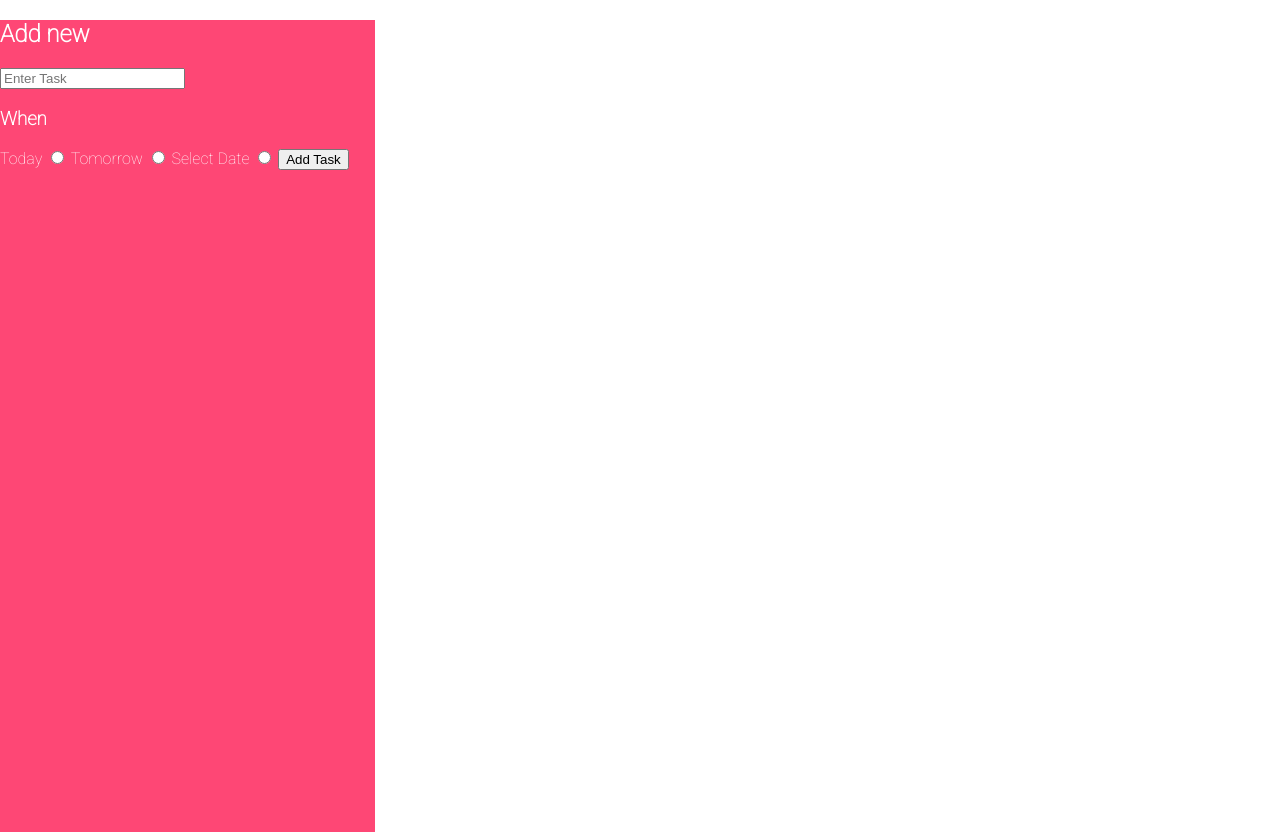
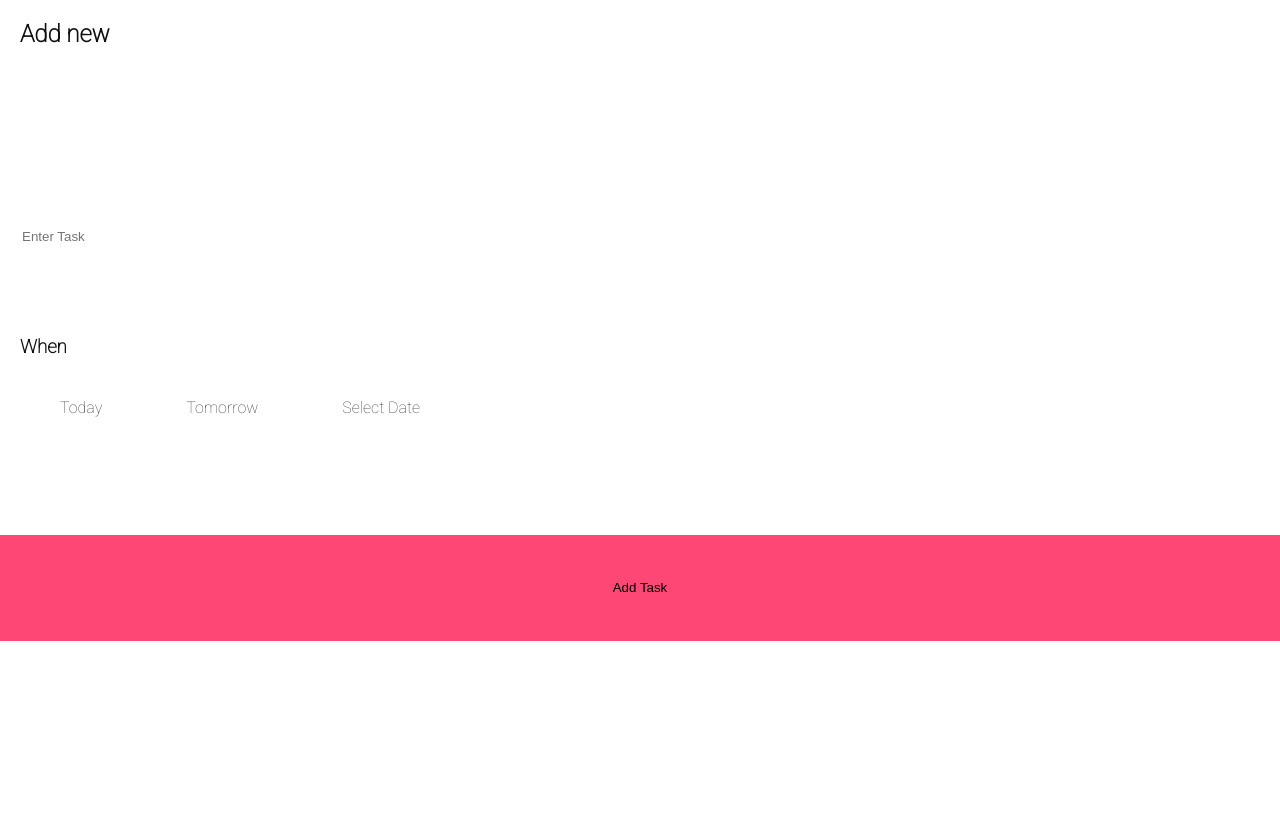
Before and after one commit to Maurizio-F/to-do-app, a plain HTML site: page new.html in a window 1280 px wide. After the commit the page ends 800 px from the top, so only its background shows below. Drawn offline with Linux system fonts and the light colour scheme.

Commit message:
Modify css

```diff
--- a/new.html
+++ b/new.html
@@ -8,17 +8,24 @@
     <title>New Task</title>
   </head>
   <body>
-    <form action="">
+    <form class="form" action="">
       <h2>Add new</h2>
       <input type="text" placeholder="Enter Task" />
       <h3>When</h3>
-      <label>Today <input type="radio" name="date" value="today" /> </label>
-      <label
-        >Tomorrow <input type="radio" name="date" value="tomorrow"
-      /></label>
-      <label
-        >Select Date <input type="radio" name="date" value="selectDate"
-      /></label>
+      <section>
+        <label
+          ><a href="#">Today</a>
+          <input type="radio" name="date" value="today" />
+        </label>
+        <label
+          ><a href="#">Tomorrow</a>
+          <input type="radio" name="date" value="tomorrow"
+        /></label>
+        <label
+          ><a href="#">Select Date</a>
+          <input type="radio" name="date" value="selectDate"
+        /></label>
+      </section>
       <input type="submit" value="Add Task" />
     </form>
   </body>
--- a/styles.css
+++ b/styles.css
@@ -10,7 +10,7 @@
   --primary-bg-color: #fe4775;
   --secondary-bg-color: #161060;
   --primary-text-color: #111111;
-  --secondary-text-color: #ffffff;
+  --secondary-text-color: #fff;
   --headline: #393939;
 
   --primary-font-family: "Montserrat", sans-serif;
@@ -19,19 +19,47 @@
 
 html {
   font-size: 16px;
-  width: 375px;
-  height: 812px;
 }
 
 body {
   margin: 0;
-
-  color: var(--secondary-text-color);
+  color: var(--primary-text-color);
   font-family: var(--secondary-font-family);
 }
 
-form {
-  width: 375px;
-  height: 812px;
+.form {
+  display: grid;
+  grid-template-columns: auto;
+  grid-template-rows: 60% 60% auto 60% 40%;
+}
+
+.form * {
+  margin: 20px;
+}
+
+a {
+  text-decoration: none;
+  color: #111111;
+  opacity: 80%;
+}
+
+section {
+  justify-content: center;
+}
+
+a:focus {
+  color: var(--primary-bg-color);
+}
+
+input {
+  border: none;
+}
+
+input:last-of-type {
   background: var(--primary-bg-color);
+  margin: 0;
 }
+
+input[type="radio"]:only-of-type {
+  display: none;
+}
```
